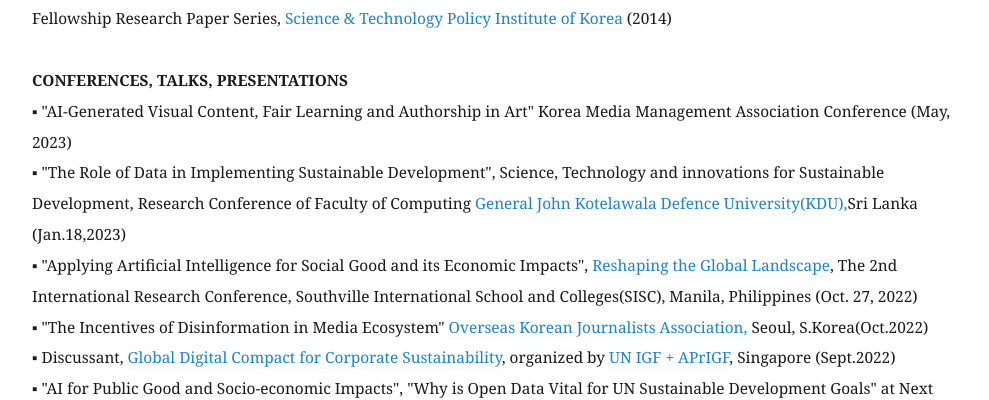
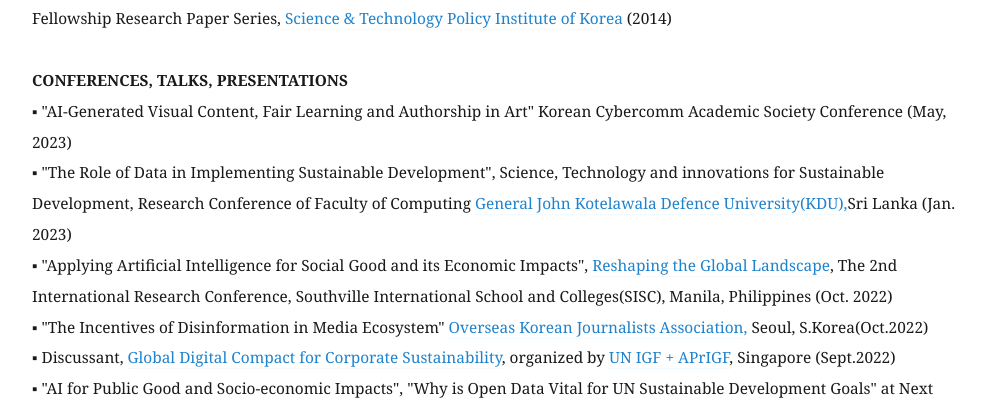
Before and after one commit to eunchangchoi/eunchangchoi.github.io, a Jekyll site: the page built from index.md, in a window 1280 px wide and 900 px high, scrolled down 3869 px. Shown: the part 159-559 px from the top of the window, without its empty margins (68-1057 px from the left). Built offline with Jekyll 4.4.1, drawn with Linux system fonts in a browser that asks for light colours.

Commit message:
Update index.md

```diff
--- a/index.md
+++ b/index.md
@@ -81,9 +81,9 @@
 ▪"Regulatory Science for Public Health and Safety: Lessons from the U.S. Food and Drug Administration's Approaches",STEPI Fellowship Research Paper Series,<a href="https://www.stepi.re.kr/site/stepien/main.do"> Science & Technology Policy Institute of Korea</a> (2014)<br>
      <br>
  <strong> CONFERENCES, TALKS, PRESENTATIONS </strong> <br>
-▪ "AI-Generated Visual Content, Fair Learning and Authorship in Art" Korea Media Management Association Conference (May, 2023) <br>
-▪ "The Role of Data in Implementing Sustainable Development", Science, Technology and innovations for Sustainable Development, Research Conference of Faculty of Computing <a href="https://www.kdu.ac.lk/"> General John Kotelawala Defence University(KDU),</a>Sri Lanka (Jan.18,2023) <br>
-▪ "Applying Artificial Intelligence for Social Good and its Economic Impacts", <a href="https://www.southville.edu.ph/news/reshaping-the-global-landscape-through-research-southville-hosts-second-international-research-conference"> Reshaping the Global Landscape</a>, The 2nd International Research Conference, Southville International School and Colleges(SISC), Manila, Philippines (Oct. 27, 2022) <br>
+▪ "AI-Generated Visual Content, Fair Learning and Authorship in Art" Korean Cybercomm Academic Society Conference (May, 2023) <br>
+▪ "The Role of Data in Implementing Sustainable Development", Science, Technology and innovations for Sustainable Development, Research Conference of Faculty of Computing <a href="https://www.kdu.ac.lk/"> General John Kotelawala Defence University(KDU),</a>Sri Lanka (Jan. 2023) <br>
+▪ "Applying Artificial Intelligence for Social Good and its Economic Impacts", <a href="https://www.southville.edu.ph/news/reshaping-the-global-landscape-through-research-southville-hosts-second-international-research-conference"> Reshaping the Global Landscape</a>, The 2nd International Research Conference, Southville International School and Colleges(SISC), Manila, Philippines (Oct. 2022) <br>
 ▪ "The Incentives of Disinformation in Media Ecosystem" <a href="https://www.okja.org/"> Overseas Korean Journalists Association,</a> Seoul, S.Korea(Oct.2022) <br>
 ▪ Discussant, <a href="https://www.un.org/techenvoy/global-digital-compact"> Global Digital Compact for Corporate Sustainability</a>, organized by <a href="https://ap.rigf.asia/news/2022-program-schedule/"> UN IGF + APrIGF</a>, Singapore (Sept.2022)<br>
 ▪ "AI for Public Good and Socio-economic Impacts", "Why is Open Data Vital for UN Sustainable Development Goals" at Next Generation Entrepreneurship Training, <a href="https://unitwin.handong.edu/en/business/business01.php?PHPSESSID=69c02cb1186389da4b0fabb228f124c0"> UNESCO UNI-TWIN Program</a>+ Handong Global University, S.Korea (Aug.2022) <br>
```
